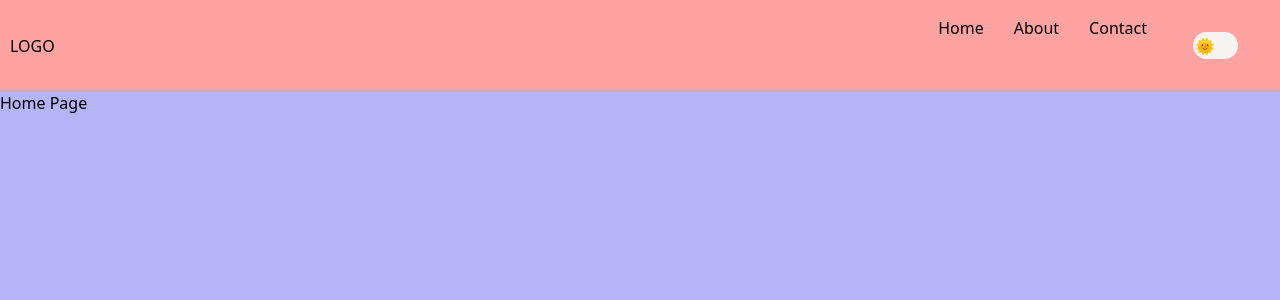
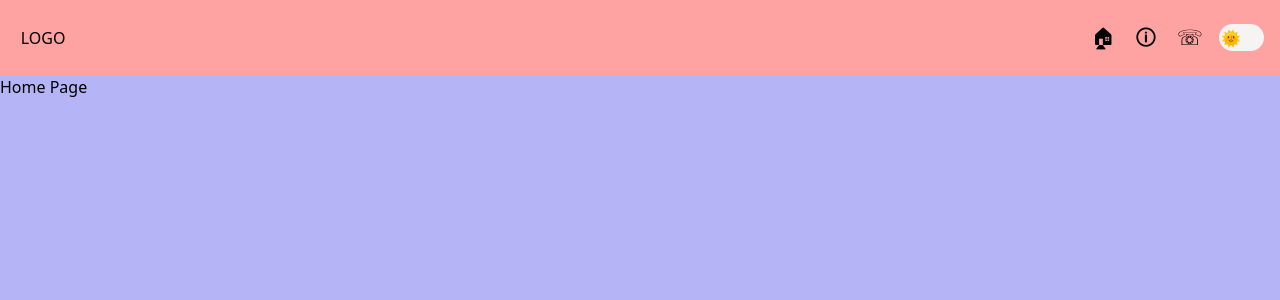
Before and after one commit to Gina-bun/Task3-SPA, a React (Vite) app: page / in a window 1280 px wide. Shown: the top 300 px of the page. Built offline with nearby package versions, Linux system fonts and the light colour scheme.

Commit message:
style: add styles for nav bar

```diff
--- a/src/Theme/ThemeToggle.css
+++ b/src/Theme/ThemeToggle.css
@@ -1,4 +1,5 @@
 .container{
+    width: fit-content;
     display: flex;
     align-items: center;
     justify-content: center;
--- /dev/null
+++ b/src/components/Navbar.css
@@ -0,0 +1,7 @@
+.logo{
+    padding-left: 1.3em;
+}
+
+.nav-link{
+    font-size: 21px;
+}
--- a/src/components/Navbar.jsx
+++ b/src/components/Navbar.jsx
@@ -1,16 +1,41 @@
 import { Link } from "react-router-dom";
 import { ThemeToggle } from "../Theme/ThemeToggle";
+import "./Navbar.css";
 
-export function Navbar({theme, toggleTheme}) {
+export function Navbar({ theme, toggleTheme }) {
   return (
     <>
-      <nav className="bg-red-300 flex justify-between items-center px-2.5">
-        <h1>LOGO</h1>
-        <div className="navlinks flex gap-7.5">
-          <Link to='/'>Home</Link>
-          <Link to='/about'>About</Link>
-          <Link to='/contact'>Contact</Link>
-          <ThemeToggle theme={theme} toggleTheme={toggleTheme}/>
+      <nav className="bg-red-300 py-[.5em] flex justify-between items-center ">
+        <h1 className="logo">LOGO</h1>
+        <div className="flex">
+          {/* for mobile */}
+          <div className="flex gap-5 items-center">
+            <Link className="nav-link" to="/">
+              🏠︎
+            </Link>
+            <Link className="nav-link" to="/about">
+              🛈
+            </Link>
+            <Link className="nav-link" to="/contact">
+              ☏
+            </Link>
+
+          </div>
+
+          {/* for tablet & desktop */}
+          <div className="navlinks hidden gap-7.5 items-center">
+            <Link className="nav-link" to="/">
+              Home
+            </Link>
+            <Link className="nav-link" to="/about">
+              About
+            </Link>
+            <Link className="nav-link" to="/contact">
+              Contact
+            </Link>
+          </div>
+
+               <ThemeToggle theme={theme} toggleTheme={toggleTheme} />
         </div>
       </nav>
     </>
--- a/src/index.css
+++ b/src/index.css
@@ -4,7 +4,3 @@ body{
     margin: 0;
     padding: 0;
 }
-
-.navlinks{
-    padding: 1em;
-}
```
